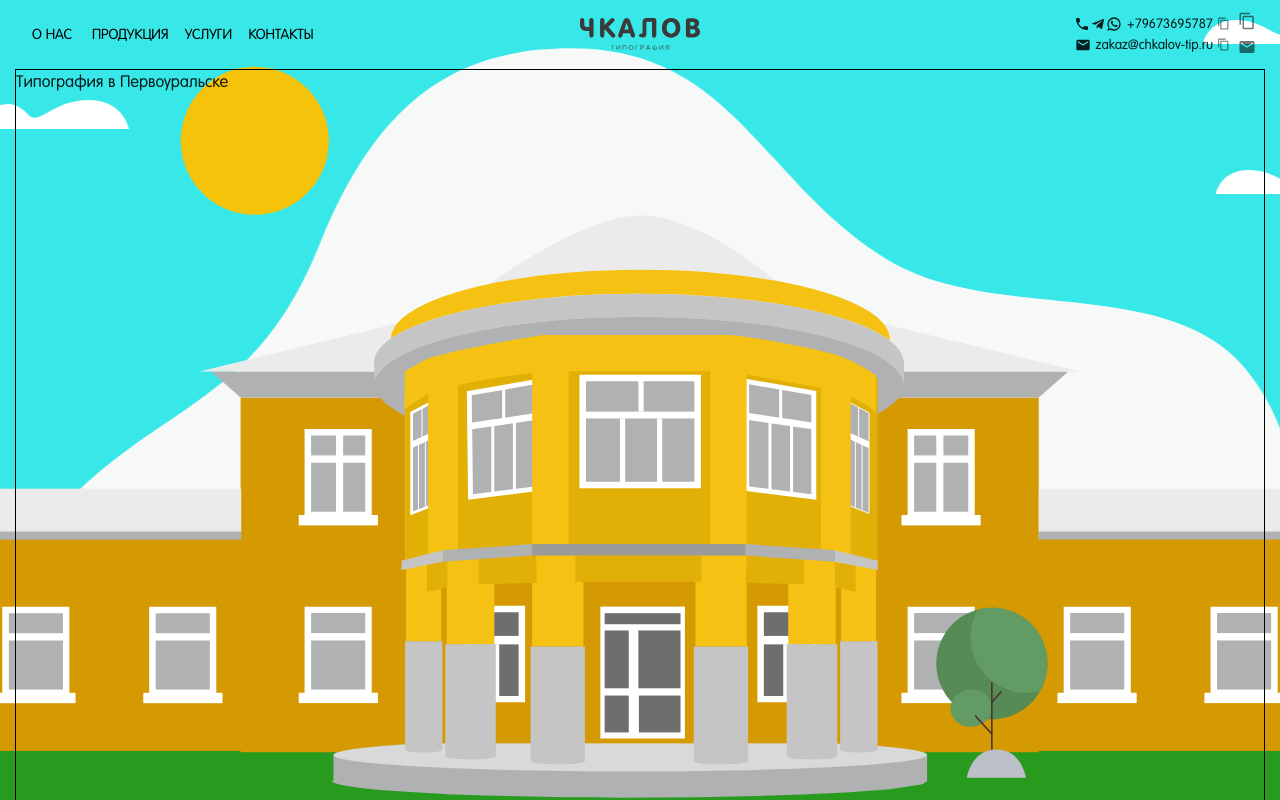
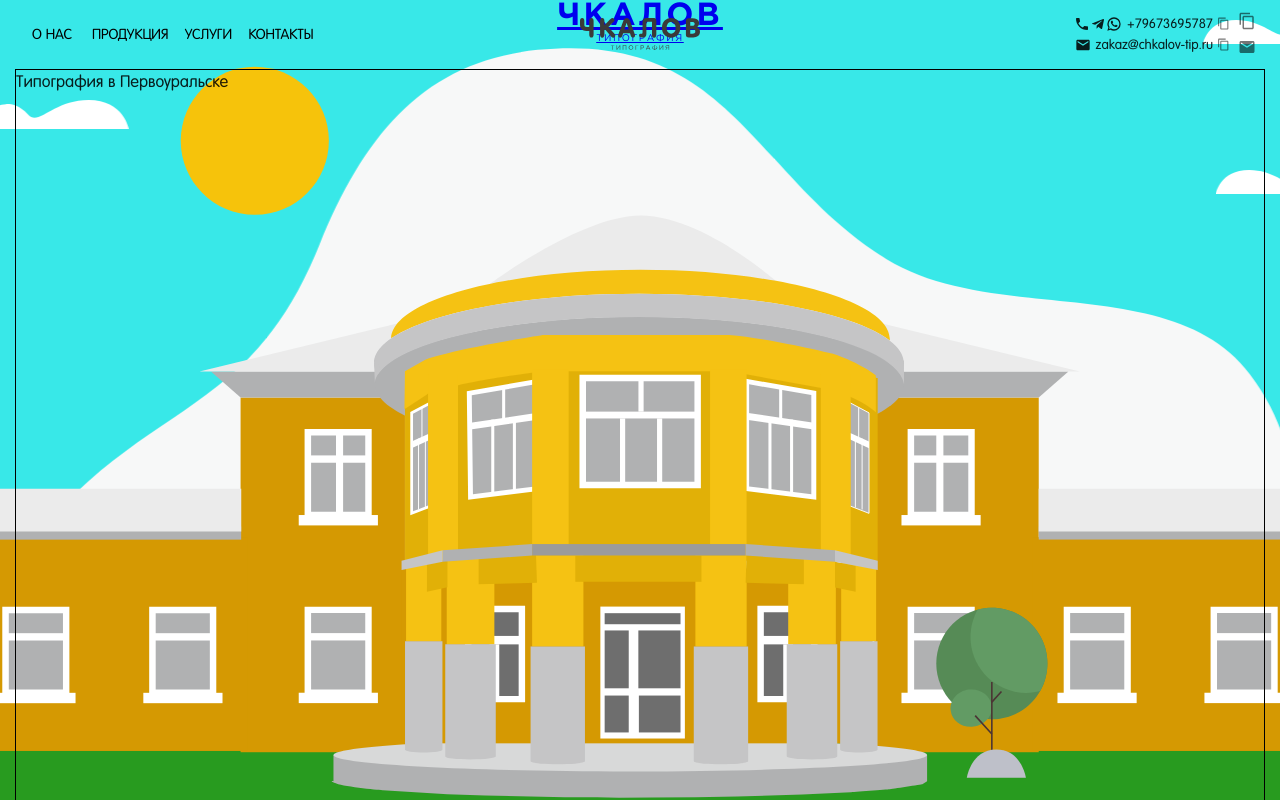
Before and after one commit to AdonaiJehosua/chkalov-tip, a Next.js app: page / in a window 1280 px wide. Built offline with nearby package versions, Linux system fonts and the light colour scheme.

Commit message:
add TextLogo and fixed navbar and container flex behavior

```diff
--- a/src/components/layout/layout.js
+++ b/src/components/layout/layout.js
@@ -11,11 +11,12 @@ import { Tree } from "../fone/tree"
 import { mainLayoutComponentStyles } from "@/styles/mainLayoutComponentStyles"
 import { ToastContainer } from "react-toastify"
 import 'react-toastify/dist/ReactToastify.css';
+import { TextLogo } from "../fone/animatedElems/textLogo"
 
 
 export function Layout({ children }) {
     return (
-        <Box sx={mainLayoutComponentStyles.fone}>
+        <Box sx={mainLayoutComponentStyles.wrapper}>
             <ToastContainer
                 position="bottom-right"
                 autoClose={2000}
@@ -26,6 +27,8 @@ export function Layout({ children }) {
                 draggable
                 pauseOnHover
             />
+            <Box sx={mainLayoutComponentStyles.fone}>
+
                 <Sun />
                 <FoneCloud />
                 <RightCloud top={'20px'} time={'100s'} />
@@ -35,6 +38,9 @@ export function Layout({ children }) {
                 <House />
                 <Tree />
                 <AnimatedLogo />
+                <TextLogo />
+            </Box>
+
             {/* <Header /> */}
             <NavBar />
             <Box sx={mainLayoutComponentStyles.layoutContainer}>
@@ -42,6 +48,7 @@ export function Layout({ children }) {
                     {children}
                 </Box>
             </Box>
+
         </Box>
     )
 }
```
Lines whose indentation alone changed are shown as unchanged.
